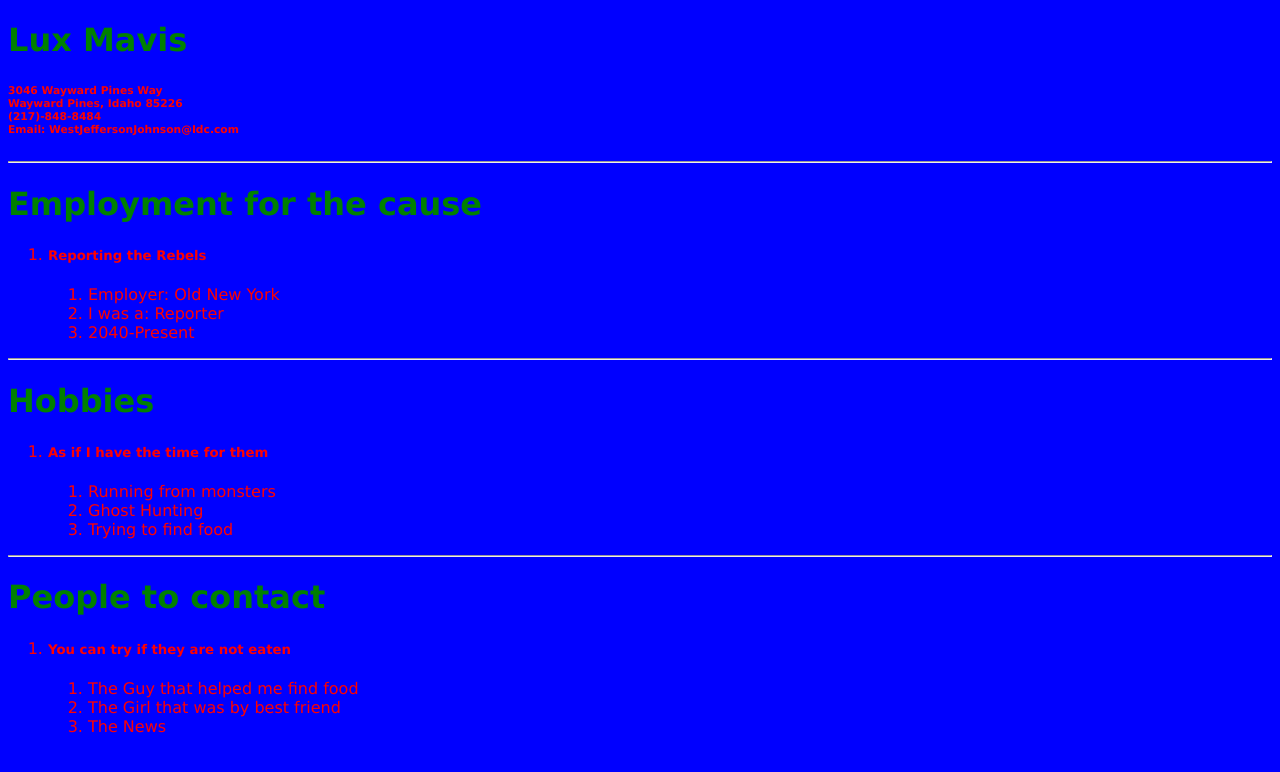
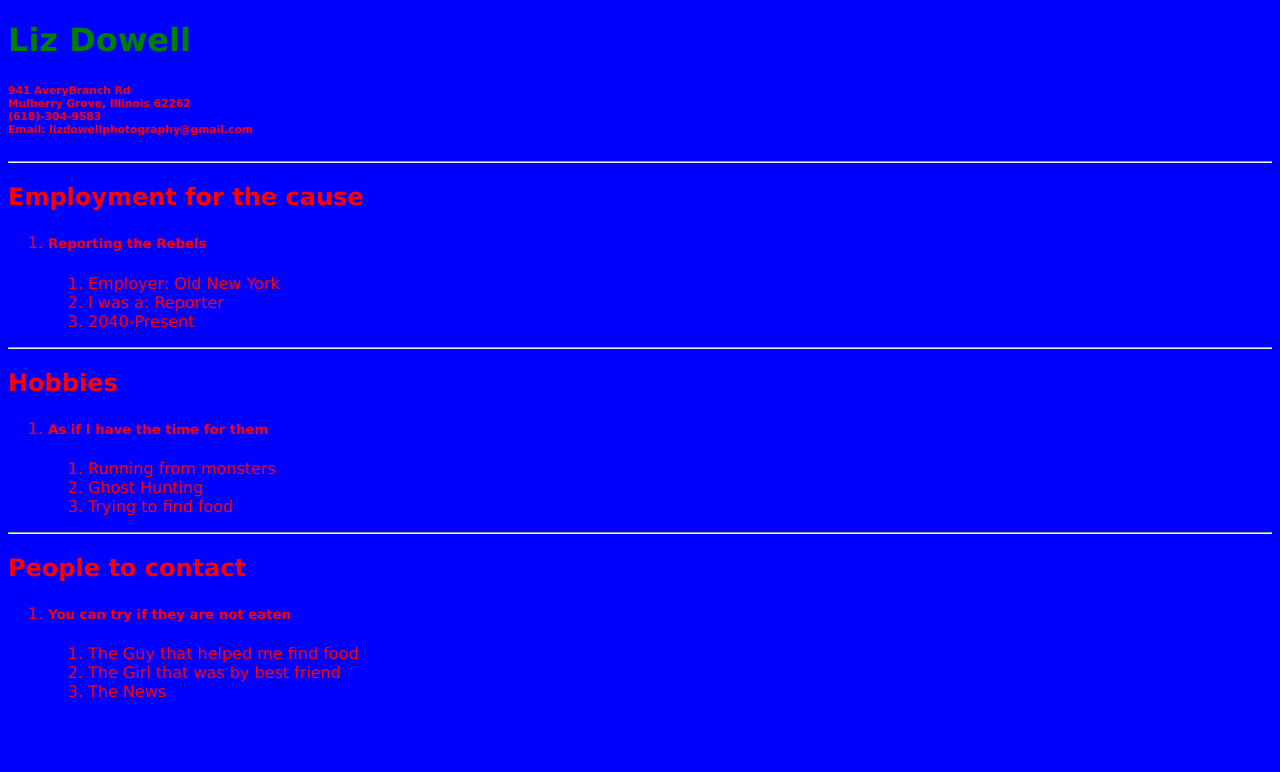
Before and after one commit to LuXMavis/Portfolio-, a plain HTML site: page resume.html in a window 1280 px wide. Drawn offline with Linux system fonts and the light colour scheme.

Commit message:
Update resume.html

```diff
--- a/resume.html
+++ b/resume.html
@@ -1,18 +1,19 @@
 <!DOCTYPE html>
 <lang="en">
-<head>
+<Head>
 	<link type="text/css" rel="stylesheet" href="Stylesheet.css"/>
-<title> My Resume </title>
-</head>
-<body>
-<h1> Lux Mavis</h1>
-<h6>3046 Wayward Pines Way <br />
-Wayward Pines, Idaho 85226 <br />
-(217)-848-8484 <br />
-Email: WestJeffersonJohnson@Idc.com
-</h6>
+<Title> My Resume </title>
+</Head>
+<Body>
+<h1 class="name"> Liz Dowell</h1>
+</p>
+<h6 class="adress">941 AveryBranch Rd <br />
+Mulberry Grove, Illinois 62262 <br />
+(618)-304-9583 <br />
+Email: lizdowellphotography@gmail.com
+</h6></p>
 <hr />
-<h1> Employment for the cause </h1>
+<h2> Employment for the cause </h2>
 <ol>
 <li><h5>Reporting the Rebels</h5>
 	<ol><li>Employer: Old New York</li>
@@ -22,7 +23,7 @@ Email: WestJeffersonJohnson@Idc.com
 </li>
 </ol>
 <hr />
-<h1>Hobbies</h1>
+<h2>Hobbies</h2>
 <ol>
 <li><h5>As if I have the time for them</h5>
 	<ol><li>Running from monsters</li>
@@ -32,7 +33,7 @@ Email: WestJeffersonJohnson@Idc.com
 </li>
 </ol>
 <hr />
-<h1>People to contact</h1>
+<h2>People to contact</h2>
 <ol>
 <li><h5>You can try if they are not eaten</h5>
 	<ol><li>The Guy that helped me find food</li>
@@ -42,3 +43,4 @@ Email: WestJeffersonJohnson@Idc.com
 </li>
 </ol>
 </Body>
+</html>
```
